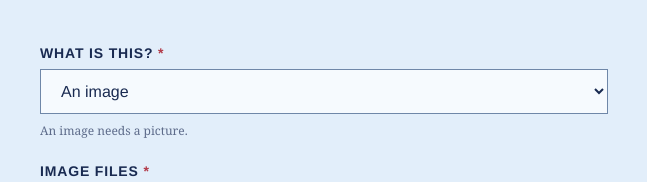
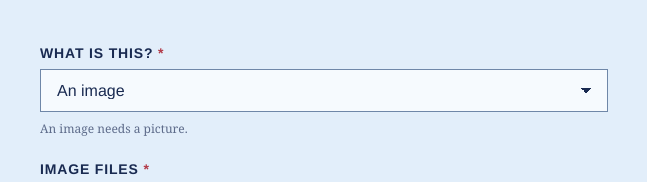
Before and after one commit to mcm231/portfolio, a website with bundled scripts: page public/pages/upload.html in a window 1280 px wide. Shown: the part 134-316 px from the top of the page, 316-963 px from the left. Built offline with nearby package versions, Linux system fonts and the light colour scheme; no server answers.

Commit message:
dropdown caret margin

```diff
--- a/public/css/base.css
+++ b/public/css/base.css
@@ -293,6 +293,26 @@ input,
     outline: none;
 }
 
+/* A select draws its own caret. The browser puts the native one hard against
+   the right edge, and this one keeps the same inset as the text on the left.
+   Two small squares, each cut on a diagonal, make the two strokes. The color
+   comes from the token, so it follows the ink. */
+select.field {
+    appearance: none;
+    -webkit-appearance: none;
+    padding-right: calc(var(--space-4) + 10px + var(--space-2));
+    background-image:
+        linear-gradient(45deg, transparent 50%, var(--color-ink) 50%),
+        linear-gradient(135deg, var(--color-ink) 50%, transparent 50%);
+    background-size:
+        5px 5px,
+        5px 5px;
+    background-position:
+        right calc(var(--space-4) + 5px) center,
+        right var(--space-4) center;
+    background-repeat: no-repeat;
+}
+
 .field:focus {
     border-color: var(--color-mark-line);
     outline: 1px solid var(--color-mark-line);
```
